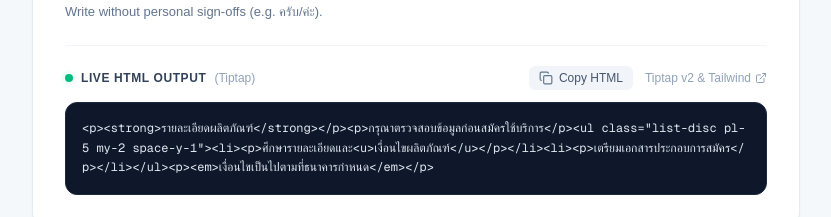
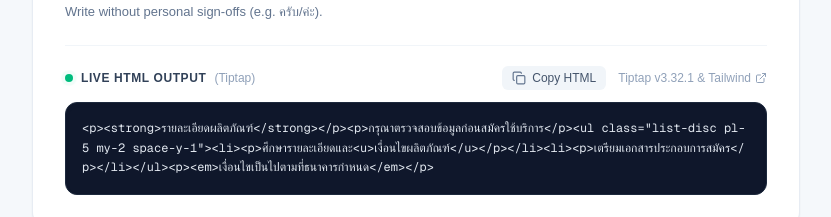
Before and after one commit to SupTarr/next-text-editor, a Next.js app: page / in a window 1280 px wide. Shown: the part 510-727 px from the top of the page, without its empty margins (224-1055 px from the left). Built offline with nearby package versions, Linux system fonts and the light colour scheme; no server answers.

Commit message:
fix: update package versions for consistency and accuracy in dependencies

```diff
--- a/src/app/page.tsx
+++ b/src/app/page.tsx
@@ -38,7 +38,7 @@ const LIBRARIES: LibraryMeta[] = [
     repo: 'ueberdosis/tiptap',
     url: 'https://github.com/ueberdosis/tiptap',
     defaultStars: '38.9k',
-    version: 'Tiptap v2 & Tailwind',
+    version: 'Tiptap v3.32.1 & Tailwind',
     badge: 'Powered by Tiptap',
     title: 'Tiptap Text Editor',
   },
@@ -49,7 +49,7 @@ const LIBRARIES: LibraryMeta[] = [
     repo: 'meta/lexical',
     url: 'https://github.com/meta/lexical',
     defaultStars: '24.0k',
-    version: 'Meta Lexical v0.53 & Tailwind',
+    version: 'Lexical v0.53.0 & Tailwind',
     badge: 'Powered by Lexical',
     title: 'Lexical Text Editor',
   },
```
Also changed, not shown: package.json (+7 -7 lines), 1 other file (tests, documents, lock files or other folders).
